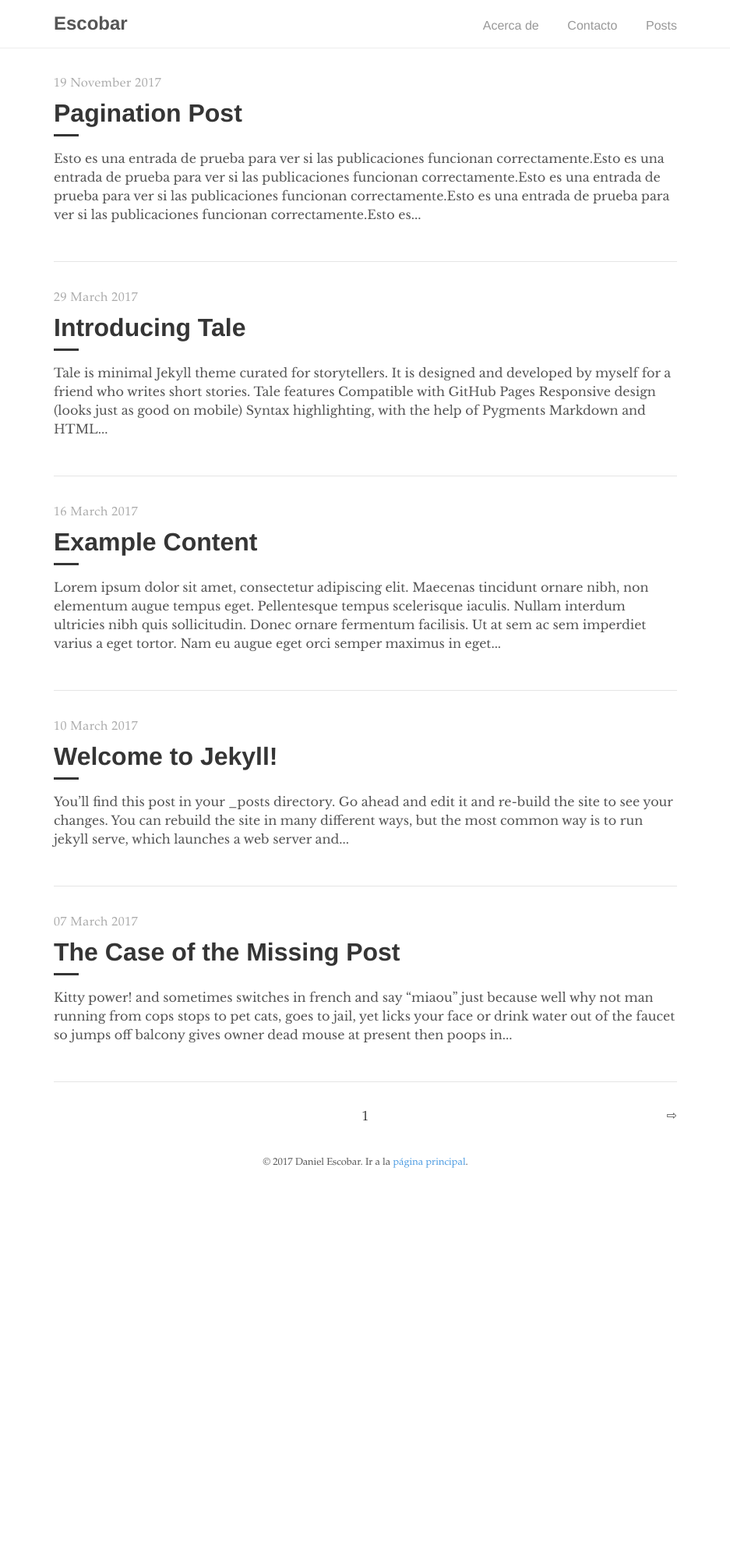
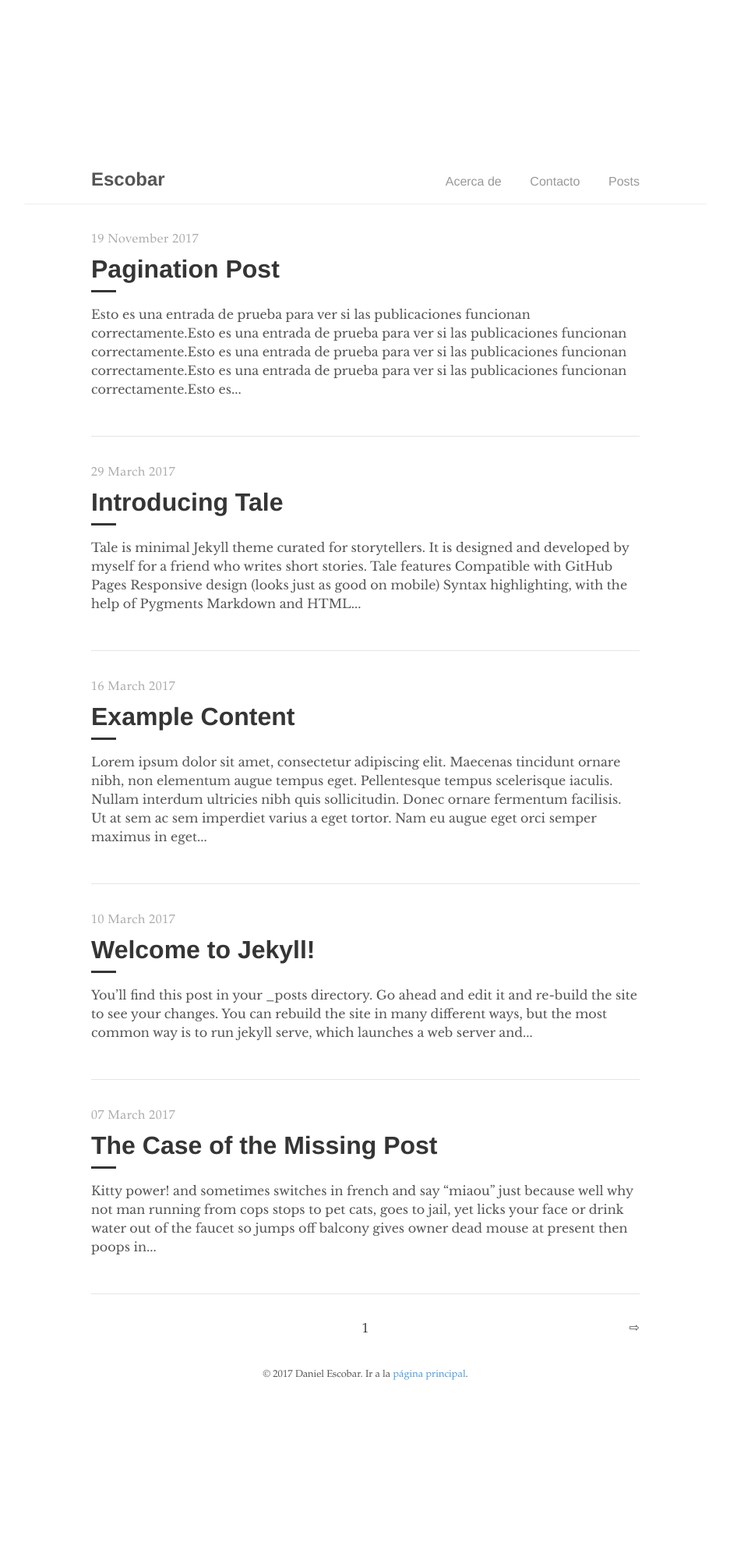
Before and after one commit to daeshu/tale, a Jekyll site: the page built from index.html, in a window 1280 px wide. Shown: the whole page at 78% size, without its empty margins (171-1108 px from the left). Built offline with Jekyll 4.4.1, drawn with Linux system fonts in a browser that asks for light colours; the list of posts is cut into pages by our own code; before the commit the page ends 1534 px from its top, so only the background shows below that.

Commit message:
Update _base.scss

```diff
--- a/_sass/_base.scss
+++ b/_sass/_base.scss
@@ -7,7 +7,7 @@ html,
 body {
   color: $default-color;
   margin: 0;
-  padding: 0;
+  padding: 100px;
 }
 
 html {
```
